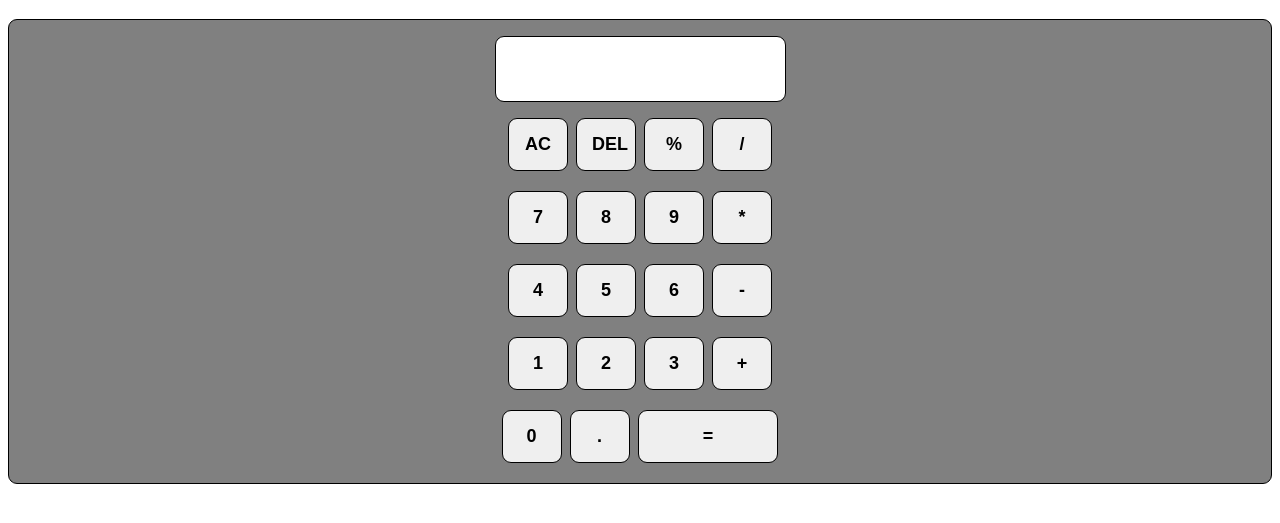
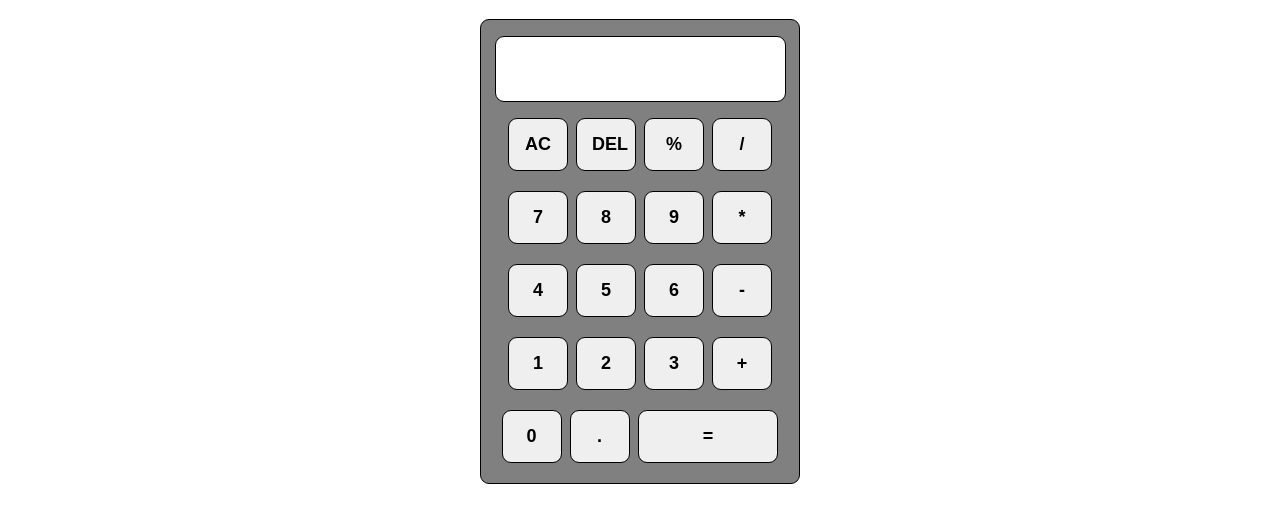
Before and after one commit to Maria-Naveen/Calculator, a plain HTML site: page index.html in a window 1280 px wide. Shown: the part 61-584 px from the top of the page. Drawn offline with Linux system fonts and the light colour scheme; a web font is replaced by a local one.

Commit message:
Centered the main container

```diff
--- a/styles.css
+++ b/styles.css
@@ -16,6 +16,8 @@ h1{
   min-width: 20vw;
   border: 1px solid black;
   border-radius: 9px;
+  width: 20em;
+  margin: 0 auto;
 }
 .row{
   margin: 4px 4px;
```
